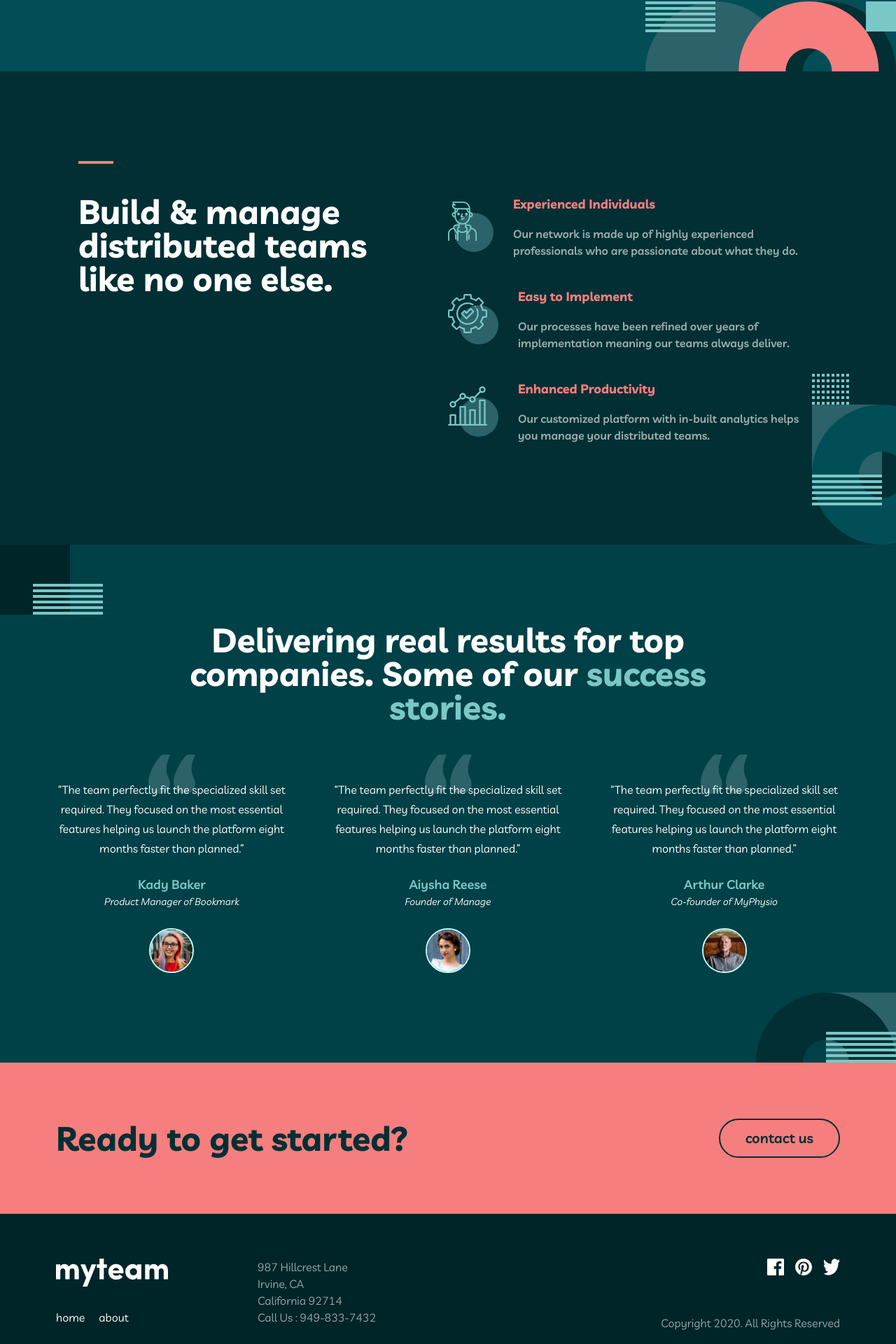
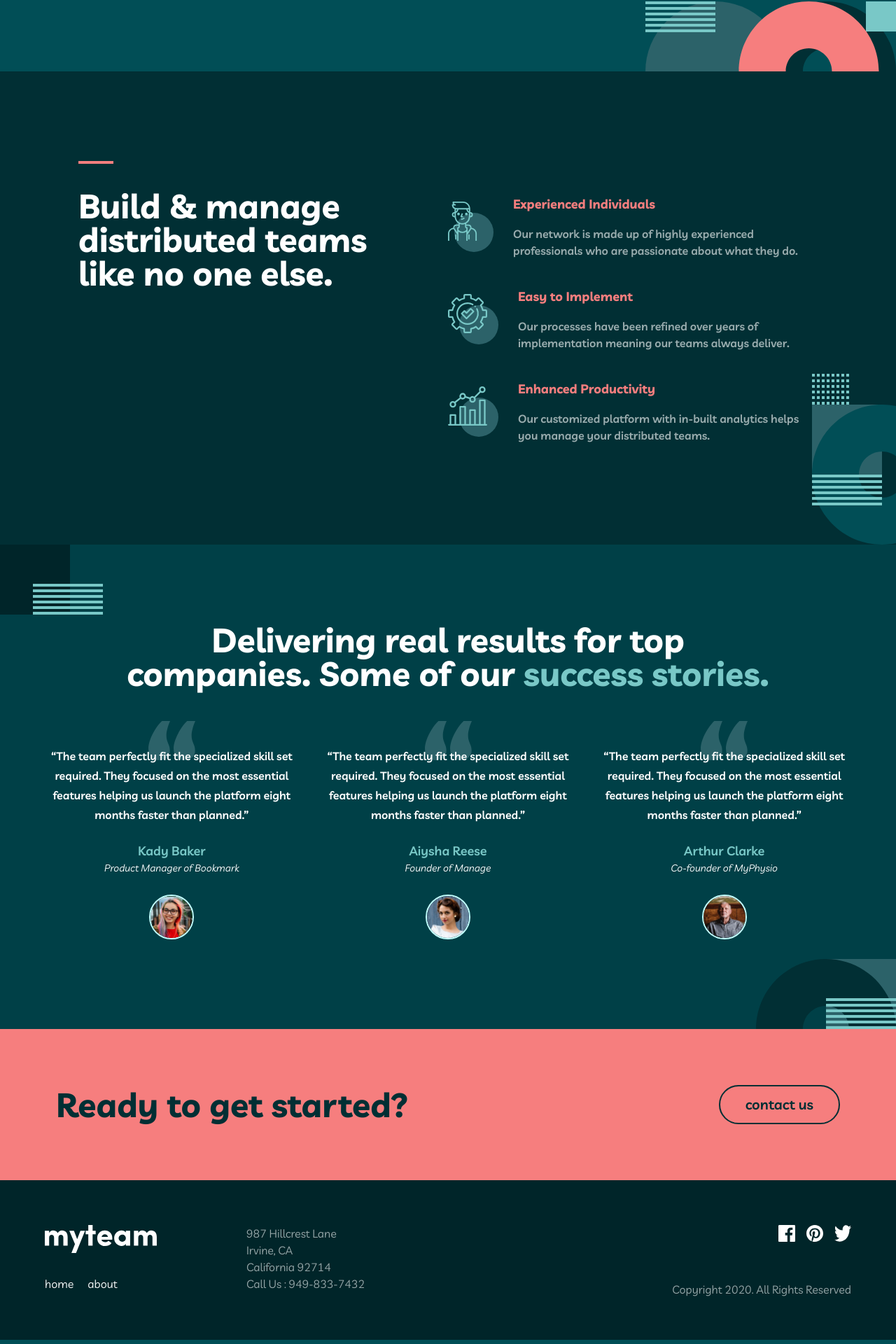
Before and after one commit to mgrevious/fem-myteam-multipage-website, a React (Vite) app: page /#/ in a window 1280 px wide. Shown: the part 606-2526 px from the top of the page at 70% size. Built offline with nearby package versions, Linux system fonts and the light colour scheme.

Commit message:
Added background image on tablet view, section 2

```diff
--- a/src/components/Footer.tsx
+++ b/src/components/Footer.tsx
@@ -12,7 +12,7 @@ const Footer: React.FC = () => {
   return (
     <>
       <div className="bg-dark-green text-white">
-        <div className="py-16 sm:py-16 px-6 sm:px-10 xl:px-20 sm:container sm:mx-auto xl:container xl:mx-auto">
+        <div className="py-16 sm:py-16 px-6 sm:px-10 xl:px-16 sm:container sm:mx-auto xl:container xl:mx-auto">
           <div className="flex flex-col justify-center items-center xl:flex-row xl:h-[100px]">
             <div className="flex flex-col items-center justify-center sm:flex-row sm:justify-between sm:w-full sm:items-start xl:justify-start">
               {' '}
--- a/src/routes/about/about.module.css
+++ b/src/routes/about/about.module.css
@@ -17,7 +17,7 @@
   background-position: top -100px left -100px;
 }
 
-@media (min-width: 1024px) {
+@media (min-width: 1280px) {
   .section-1 {
     background-image: url('../../assets/images/bg-pattern-about-1-mobile-nav-1.svg');
     background-repeat: no-repeat;
--- a/src/routes/about/index.tsx
+++ b/src/routes/about/index.tsx
@@ -11,9 +11,9 @@ const About = () => {
   return (
     <>
       <section className={classes['section-1']}>
-        <div className="px-6 pt-12 pb-32 sm:px-28 sm:container sm:mx-auto xl:px-20 xl:pt-16 xl:pb-[128px] xl:container xl:mx-auto">
+        <div className="px-6 pt-12 pb-32 sm:px-28 sm:container sm:mx-auto xl:px-16 xl:pt-16 xl:pb-[128px] xl:container xl:mx-auto">
           <div className="flex flex-col xl:flex xl:flex-row xl:justify-start">
-            <h1 className="text-4xl sm:text-[64px] text-center font-bold mb-4 sm:mb-8 px-20 xl:p-0 sm:px-40 xl:text-left xl:text-[100px] xl:leading-[1em] xl:m-0 xl:w-2/5">
+            <h1 className="text-4xl sm:text-[64px] text-center font-bold mb-4 sm:mb-8 px-16 xl:p-0 sm:px-40 xl:text-left xl:text-[100px] xl:leading-[1em] xl:m-0 xl:w-2/5">
               About
             </h1>
             <div className="xl:flex xl:flex-col xl:justify-start xl:max-w-[60%]">
@@ -32,9 +32,9 @@ const About = () => {
       <section
         className={`${classes['section-2']} bg-deep-jungle-green overflow-hidden`}
       >
-        <div className="py-24 px-6 sm:px-28 sm:container sm:mx-auto sm:py-[100px] xl:px-20 xl:container xl:mx-auto xl:py-[128px]">
+        <div className="py-24 px-6 sm:px-28 sm:container sm:mx-auto sm:py-[100px] xl:px-16 xl:container xl:mx-auto xl:py-[128px]">
           <div>
-            <h2 className="text-[32px] text-center font-bold mb-12 xl:px-20 xl:p-0 xl:mb-16 xl:text-[48px]">
+            <h2 className="text-[32px] text-center font-bold mb-12 xl:px-16 xl:p-0 xl:mb-16 xl:text-[48px]">
               Meet the directors
             </h2>
             <ImageGallery />
--- a/src/routes/contact/contact.module.css
+++ b/src/routes/contact/contact.module.css
@@ -13,7 +13,7 @@
   }
 }
 
-@media (min-width: 1024px) {
+@media (min-width: 1280px) {
   .section-1 {
     background-image: url('../../assets/images/bg-pattern-about-2-contact-1.svg');
     background-repeat: no-repeat;
--- a/src/routes/contact/index.tsx
+++ b/src/routes/contact/index.tsx
@@ -20,7 +20,7 @@ const Contact = () => {
   ];
   return (
     <section className={classes['section-1']}>
-      <div className="pt-10 pb-24 px-6 sm:px-28 xl:px-20 sm:container sm:mx-auto xl:container xl:mx-auto xl:pt-20 xl:pb-36">
+      <div className="pt-10 pb-24 px-6 sm:px-28 xl:px-16 sm:container sm:mx-auto xl:container xl:mx-auto xl:pt-20 xl:pb-36">
         <div className="grid grid-cols-1 xl:grid-cols-2">
           <div className="flex flex-col items-center xl:items-start">
             <h1 className="mb-6 sm:mb-9 xl:mb-12 text-center xl:text-left text-[40px] sm:text-[64px] font-bold">
--- a/src/routes/home/Testimonial.tsx
+++ b/src/routes/home/Testimonial.tsx
@@ -12,8 +12,8 @@ const Testimonial: React.FC<Props> = ({ image, content, person }) => {
     <section
       className={`pt-14 flex flex-col items-center ${classes['comma-icon']}`}
     >
-      <p className="text-center leading-7">{content}</p>
-      <div className="py-4 lg:pt-6 lg:pb-7 text-center">
+      <p className="text-center font-semibold leading-7">{content}</p>
+      <div className="py-4 xl:pt-6 xl:pb-7 text-center">
         <h3 className="text-rapture-blue font-semibold text-lg">
           {person.name}
         </h3>
--- a/src/routes/home/home.module.css
+++ b/src/routes/home/home.module.css
@@ -28,11 +28,11 @@
     background-size: auto;
   }
   .section-2 {
-    background-position: 150px 0;
+    background-position: top 0 right -100px;
   }
 }
 
-@media (min-width: 1024px) {
+@media (min-width: 1280px) {
   .section-1 {
     background-image: url('../../assets/images/bg-pattern-home-2.svg'),
       url('../../assets/images/bg-pattern-home-1.svg');
--- a/src/routes/home/index.tsx
+++ b/src/routes/home/index.tsx
@@ -34,7 +34,7 @@ const Home = () => {
           <div className="xl:flex xl:justify-between">
             <div className="relative xl:w-5/12">
               <div className="w-[50px] bg-secondary h-1 absolute top-0 left-0"></div>
-              <h2 className="text-[32px] font-bold mb-14 pt-12 xl:text-[48px]">
+              <h2 className="text-[32px] font-bold mb-14 pt-10 xl:text-[48px]">
                 Build & manage distributed teams like no one else.
               </h2>
             </div>
@@ -60,8 +60,8 @@ const Home = () => {
         </div>
       </section>
       <section className={`${classes['section-3']} bg-deep-jungle-green`}>
-        <div className="testimonials py-32 px-6 sm:px-28 sm:py-20 xl:px-16 xl:pb-32 xl:pt-28 sm:container sm:mx-auto xl:container xl:mx-auto">
-          <h2 className="text-[32px] sm:mt-8 text-center font-bold mb-4 xl:my-0 xl:px-32 xl:text-5xl">
+        <div className="testimonials py-36 px-6 sm:px-28 sm:py-20 xl:px-16 xl:pb-32 xl:pt-28 sm:container sm:mx-auto xl:container xl:mx-auto">
+          <h2 className="text-[32px] sm:mt-8 text-center font-bold mb-4 xl:my-0 xl:px-28 xl:text-5xl">
             Delivering real results for top companies. Some of our{' '}
             <span className="text-rapture-blue">success stories.</span>
           </h2>
```
